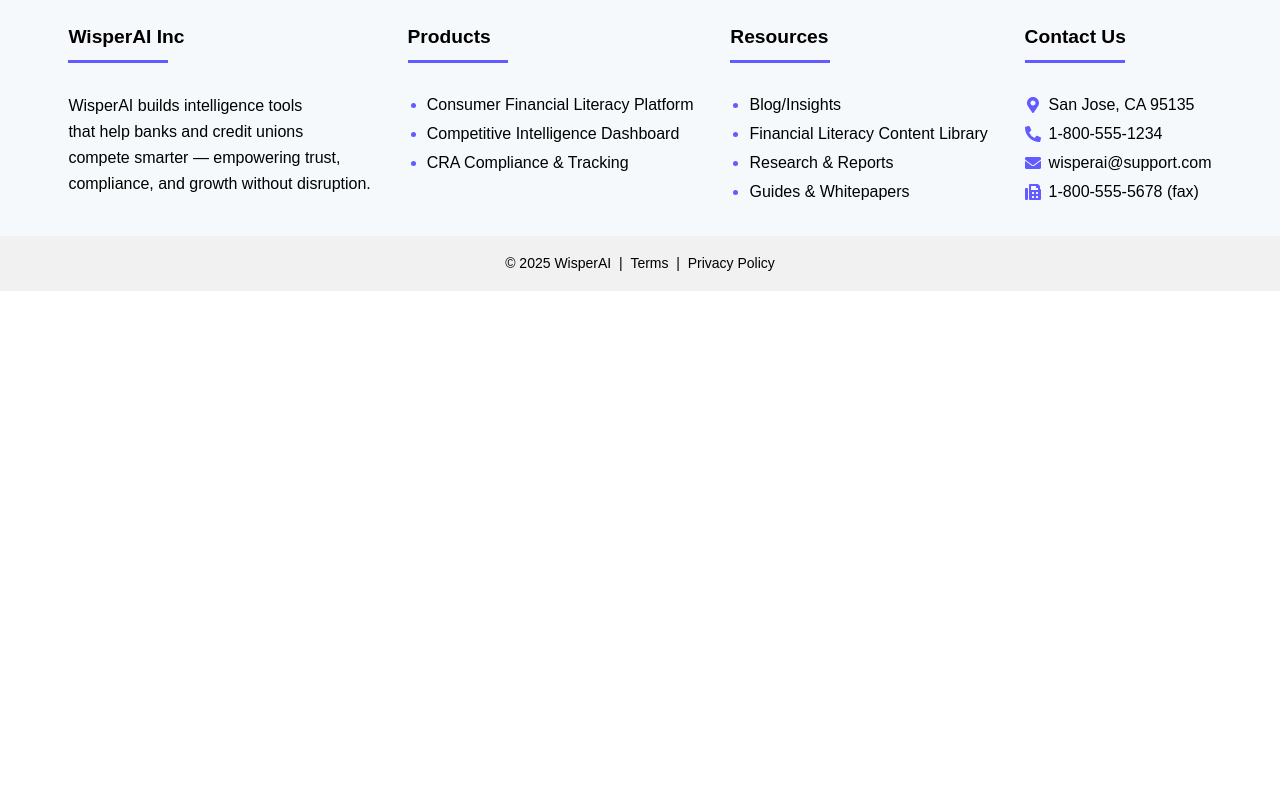
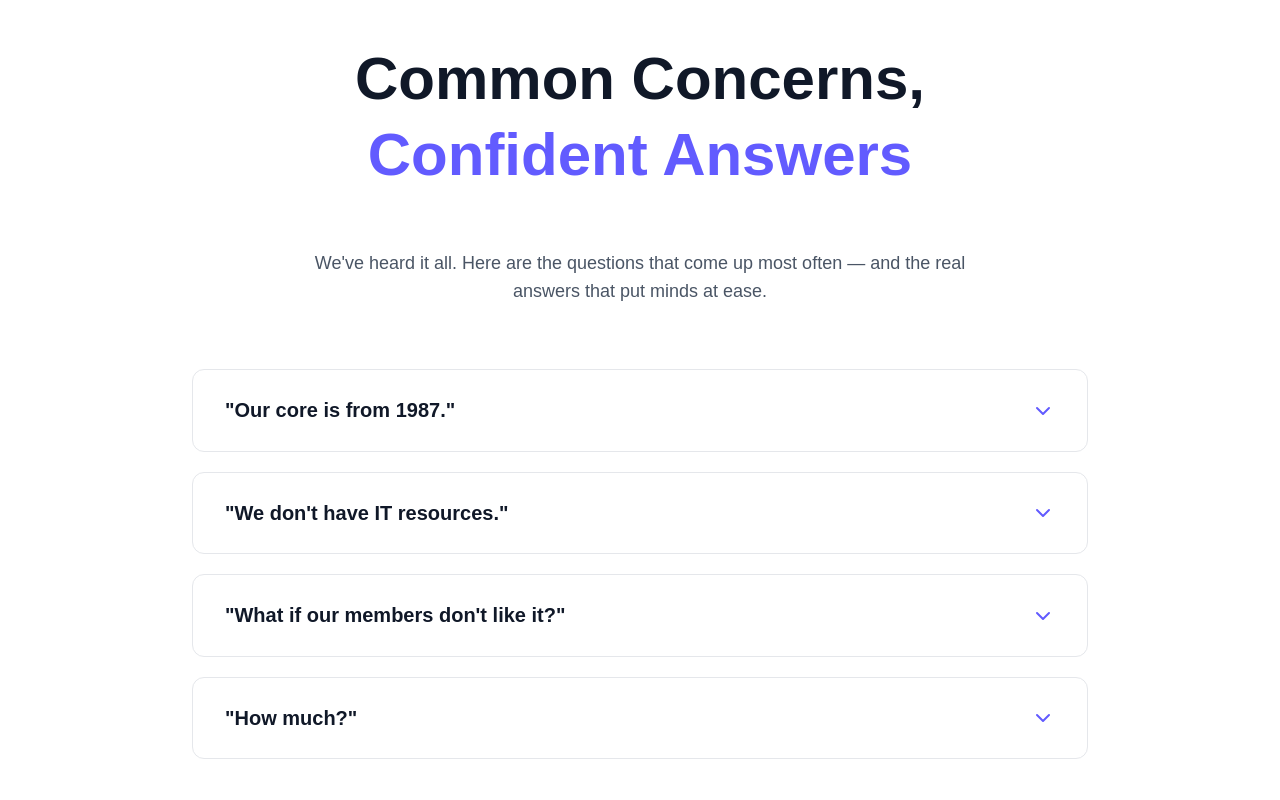
Before and after one commit to HamdanWisperAI/remi-website, a Next.js app: page /home in a window 1280 px wide. Shown: the part 6640-7440 px from the top of the page. Before the commit the page ends 6931 px from the top, so only its background shows below. Built offline with nearby package versions, Linux system fonts and the light colour scheme.

Commit message:
added FAQ section

```diff
--- /dev/null
+++ b/src/components/home/FAQ.tsx
@@ -0,0 +1,125 @@
+'use client'
+
+import React, { useState } from 'react'
+import { ChevronDown } from 'lucide-react'
+import { motion, AnimatePresence } from 'framer-motion'
+
+interface FAQItem {
+  id: string
+  question: string
+  answer: string
+}
+
+const faqItems: FAQItem[] = [
+  {
+    id: '1',
+    question: 'Our core is from 1987.',
+    answer: `Perfect! Ours works with that. We've connected to systems older than some of our engineers. (They think COBOL is a vintage programming language. It's adorable.)`
+  },
+  {
+    id: '2',
+    question: "We don't have IT resources.",
+    answer: `You don't need them. We handle everything. Your IT team can focus on keeping the printers working. (Why is it always the printers?)`
+  },
+  {
+    id: '3',
+    question: "What if our members don't like it?",
+    answer: `They won't even know it's there. It just makes everything work better. Like good design should.`
+  },
+  {
+    id: '4',
+    question: 'How much?',
+    answer: `Less than you're losing to competitors each month. Much less than hiring ten analysts. Way less than that "digital transformation" project you've been avoiding. Let's talk specifics.`
+  }
+]
+
+function FAQItem({ item, isOpen, onToggle }: { item: FAQItem; isOpen: boolean; onToggle: () => void }) {
+  return (
+    <div className="border border-gray-200 rounded-xl overflow-hidden hover:border-[#625bff]/30 transition-colors duration-200 bg-white">
+      <button
+        onClick={onToggle}
+        className="w-full px-6 py-5 md:px-8 md:py-6 flex items-center justify-between gap-4 hover:bg-gray-50 transition-colors duration-200 text-left"
+      >
+        <span className="text-lg md:text-xl font-semibold text-gray-900 leading-relaxed">
+          "{item.question}"
+        </span>
+        <motion.div
+          animate={{ rotate: isOpen ? 180 : 0 }}
+          transition={{ duration: 0.3 }}
+          className="shrink-0 flex items-center justify-center"
+        >
+          <ChevronDown className="h-5 w-5 md:h-6 md:w-6 text-[#625bff]" />
+        </motion.div>
+      </button>
+
+      <AnimatePresence>
+        {isOpen && (
+          <motion.div
+            initial={{ opacity: 0, height: 0 }}
+            animate={{ opacity: 1, height: 'auto' }}
+            exit={{ opacity: 0, height: 0 }}
+            transition={{ duration: 0.3, ease: 'easeInOut' }}
+            className="overflow-hidden"
+          >
+            <div className="px-6 py-5 md:px-8 md:py-6 border-t border-gray-100 bg-gradient-to-br from-[#625bff]/5 to-transparent">
+              <p className="text-gray-700 text-base md:text-lg leading-relaxed">
+                {item.answer}
+              </p>
+            </div>
+          </motion.div>
+        )}
+      </AnimatePresence>
+    </div>
+  )
+}
+
+function FAQ() {
+  const [openId, setOpenId] = useState<string | null>(null)
+
+  const toggleFAQ = (id: string) => {
+    setOpenId(openId === id ? null : id)
+  }
+
+  return (
+    <div className="w-full bg-white relative">
+      {/* Background decorative elements */}
+      <div className="absolute inset-0 -z-10">
+        <div className="absolute top-0 left-0 w-[400px] h-[400px] bg-[#625bff]/5 rounded-full blur-3xl" />
+        <div className="absolute bottom-0 right-0 w-[400px] h-[400px] bg-purple-500/5 rounded-full blur-3xl" />
+      </div>
+
+      <div className="w-full px-4 sm:px-6 lg:px-8 py-16 md:py-24 lg:py-32">
+        <div className="max-w-4xl mx-auto">
+          {/* Header */}
+          <div className="flex flex-col items-center justify-center gap-3 md:gap-4 mb-12 md:mb-16 text-center">
+            <h2 className="text-3xl sm:text-4xl md:text-5xl lg:text-6xl font-bold text-gray-900">
+              Common Concerns,
+            </h2>
+            <h2 className="text-3xl sm:text-4xl md:text-5xl lg:text-6xl font-bold" style={{ color: '#625bff' }}>
+              Confident Answers
+            </h2>
+          </div>
+
+          {/* Subtitle */}
+          <p className="text-center text-gray-600 text-base md:text-lg mb-12 md:mb-16 max-w-2xl mx-auto">
+            We've heard it all. Here are the questions that come up most often — and the real answers that put minds at ease.
+          </p>
+
+          {/* FAQ Items */}
+          <div className="space-y-4 md:space-y-5">
+            {faqItems.map((item) => (
+              <FAQItem
+                key={item.id}
+                item={item}
+                isOpen={openId === item.id}
+                onToggle={() => toggleFAQ(item.id)}
+              />
+            ))}
+          </div>
+        </div>
+      </div>
+    </div>
+  )
+}
+
+export default FAQ
--- a/src/pages/home/index.tsx
+++ b/src/pages/home/index.tsx
@@ -4,6 +4,7 @@ import Intro from '@/components/home/Intro'
 import Hero from '@/components/home/Hero'
 import Footer from '@/components/home/Footer'
 import SocialProof from '@/components/home/SocialProof'
+import FAQ from '@/components/home/FAQ'
 
 function index() {
   return (
@@ -13,6 +14,7 @@ function index() {
         <Hero />
         <Intro />
         <SocialProof />
+        <FAQ />
         <Footer />
       </div>
     </div>
```
